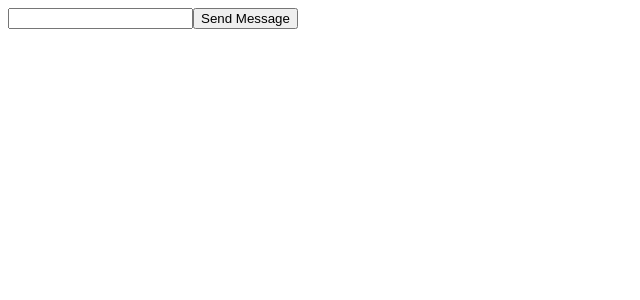
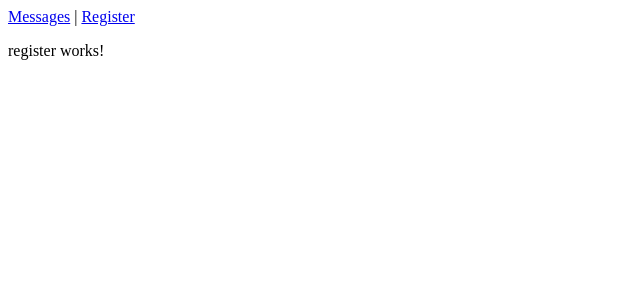
Before and after one commit to wesley-brown/messaging-app-client, an Angular app: page /register in a window 1280 px wide. Shown: the top 300 px of the page, without its empty margins (0-640 px from the left). Built offline with nearby package versions, Linux system fonts and the light colour scheme; no server answers.

Commit message:
Create Register Component
Create the register component which will allow users to create a new user
that can send and receive messages.

```diff
--- a/src/app/app.component.html
+++ b/src/app/app.component.html
@@ -1,2 +1,6 @@
-<app-messages></app-messages>
-<app-user-list></app-user-list>
+<nav>
+  <a routerLink="/messages" routerLinkActive="active">Messages</a>
+  |
+  <a routerLink="/register" routerLinkActive="active">Register</a>
+</nav>
+<router-outlet></router-outlet>
--- a/src/app/app.module.ts
+++ b/src/app/app.module.ts
@@ -1,16 +1,29 @@
 import { BrowserModule } from '@angular/platform-browser';
 import { NgModule } from '@angular/core';
 import { HttpClientModule } from '@angular/common/http';
+import { RouterModule, Routes } from '@angular/router';
 
 import { AppComponent } from './app.component';
 import { UsersModule } from './users/users.module';
 import { MessagesModule } from './messages/messages.module';
+import { RegisterComponent } from './users/register/register.component';
+import { MessagesComponent } from './messages/messages/messages.component';
+
+const routes: Routes = [
+  { path: 'register', component: RegisterComponent },
+  { path: 'messages', component: MessagesComponent },
+  { path: '', redirectTo: '/messages', pathMatch: 'full'}
+];
 
 @NgModule({
   declarations: [
     AppComponent
   ],
   imports: [
+    RouterModule.forRoot(
+      routes,
+      { enableTracing: true } // For debugging
+    ),
     BrowserModule,
     HttpClientModule,
 
--- a/src/app/messages/messages.module.ts
+++ b/src/app/messages/messages.module.ts
@@ -7,11 +7,14 @@ import { MessageListComponent } from './message-list/message-list.component';
 import { MessagesComponent } from './messages/messages.component';
 import { MessageFormComponent } from './message-form/message-form.component';
 
+import { UsersModule } from '../users/users.module';
+
 @NgModule({
   declarations: [MessageComponent, MessageListComponent, MessagesComponent, MessageFormComponent],
   imports: [
     CommonModule,
-    ReactiveFormsModule
+    ReactiveFormsModule,
+    UsersModule
 ],
   exports: [MessagesComponent]
 })
--- a/src/app/messages/messages/messages.component.html
+++ b/src/app/messages/messages/messages.component.html
@@ -1,2 +1,3 @@
 <app-message-list></app-message-list>
 <app-message-form></app-message-form>
+<app-user-list></app-user-list>
--- /dev/null
+++ b/src/app/users/register/register.component.html
@@ -0,0 +1 @@
+<p>register works!</p>
--- /dev/null
+++ b/src/app/users/register/register.component.ts
@@ -0,0 +1,15 @@
+import { Component, OnInit } from '@angular/core';
+
+@Component({
+  selector: 'app-register',
+  templateUrl: './register.component.html',
+  styleUrls: ['./register.component.css']
+})
+export class RegisterComponent implements OnInit {
+
+  constructor() { }
+
+  ngOnInit(): void {
+  }
+
+}
--- a/src/app/users/users.module.ts
+++ b/src/app/users/users.module.ts
@@ -3,9 +3,10 @@ import { CommonModule } from '@angular/common';
 
 import { UserDisplayComponent } from './user-display/user-display.component';
 import { UserListComponent } from './user-list/user-list.component';
+import { RegisterComponent } from './register/register.component';
 
 @NgModule({
-  declarations: [UserDisplayComponent, UserListComponent],
+  declarations: [UserDisplayComponent, UserListComponent, RegisterComponent],
   imports: [
     CommonModule
   ],
--- a/src/index.html
+++ b/src/index.html
@@ -1,6 +1,7 @@
 <!doctype html>
 <html lang="en">
 <head>
+  <base href="/">
   <meta charset="utf-8">
   <title>MessagingAppClient</title>
   <base href="/">
```
Also changed, not shown: src/app/users/register/register.component.css (added), 1 other file (tests, documents, lock files or other folders).
